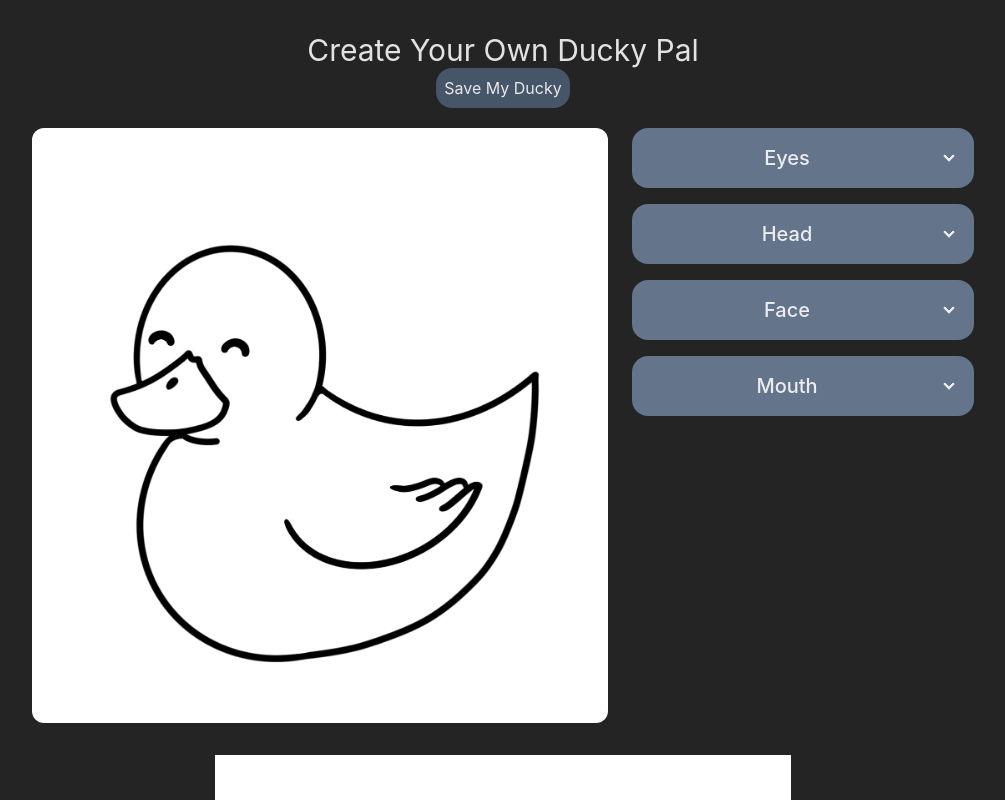
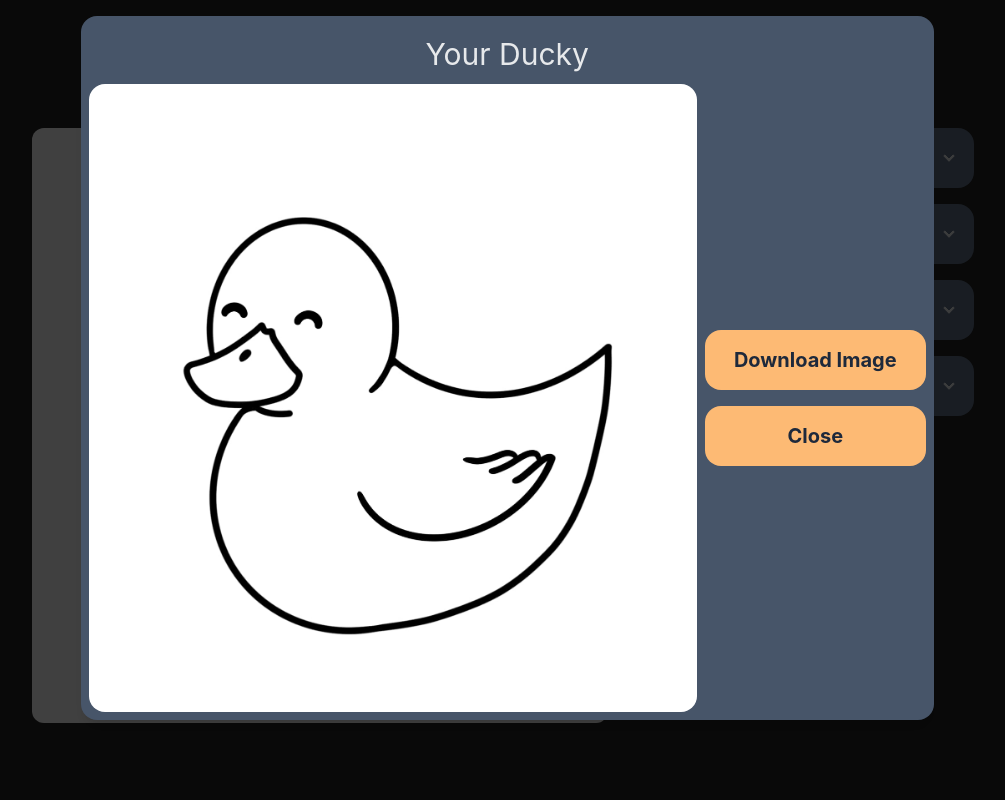
Before and after one commit to lakotelman/duckies, a React (Vite) app: page / in a window 1280 px wide. Both pictures are taken after a click on the button "Save My Ducky". Shown: the top 800 px of the page, without its empty margins (137-1142 px from the left). Built offline with nearby package versions, Linux system fonts and the light colour scheme.

Commit message:
export modal

```diff
--- a/index.html
+++ b/index.html
@@ -7,6 +7,7 @@
     <title>Duckie Pal</title>
   </head>
   <body>
+    <div id="overlays"></div>
     <div id="root"></div>
     <script type="module" src="/src/main.jsx"></script>
   </body>
--- a/src/App.jsx
+++ b/src/App.jsx
@@ -1,19 +1,29 @@
 import { useState } from "react";
 import WholeDrawer from "./components/OptionsDrawer/WholeDrawer";
 import WholePreview from "./components/Preview/WholePreview";
-import reactLogo from "./assets/react.svg";
 import "./App.css";
+import ExportDuckie from "./components/UI/ExportDucky";
 import html2canvas from "html2canvas";
 
 function App() {
+  const [exportShown, setExportShown] = useState(false);
+
+  const hideExportHandler = () => {
+    setExportShown(false);
+  };
+
   const downloadDuckieHandler = () => {
-    html2canvas(document.querySelector("#capture")).then((canvas) => {
-      document.body.appendChild(canvas);
+    setExportShown(true);
+    html2canvas(document.querySelector("#capture"), {
+      removeContainer: true,
+    }).then((canvas) => {
+      document.getElementById("duckieExport").appendChild(canvas);
     });
   };
 
   return (
     <>
+      {exportShown && <ExportDuckie hideExportHandler={hideExportHandler} />}
       <div className="mb-5 ">
         <h3 className="text-3xl">Create Your Own Ducky Pal</h3>
         <button
--- a/src/components/Preview/WholePreview.jsx
+++ b/src/components/Preview/WholePreview.jsx
@@ -15,22 +15,22 @@ const WholePreview = (props) => {
       />
       <img
         id="eyes"
-        className=" max-w-xl top-0 absolute z-10 rounded-xl"
+        className=" max-w-xl top-0 absolute z-8 rounded-xl"
         src={ctx.eyes}
       />
       <img
         id="head"
-        className=" max-w-xl top-0 absolute z-10 rounded-xl"
+        className=" max-w-xl top-0 absolute z-8 rounded-xl"
         src={ctx.head}
       />
       <img
         id="face"
-        className=" max-w-xl top-0 absolute z-9 rounded-xl"
+        className=" max-w-xl top-0 absolute z-7 rounded-xl"
         src={ctx.face}
       />
       <img
         id="mouth"
-        className=" max-w-xl top-0 absolute z-10 rounded-xl"
+        className=" max-w-xl top-0 absolute z-8 rounded-xl"
         src={ctx.mouth}
       />
     </div></>
--- /dev/null
+++ b/src/components/UI/ExportDucky.jsx
@@ -0,0 +1,24 @@
+import Modal from "./Modal";
+import styles from "./canvasstyles.module.css";
+
+const ExportDuckie = (props) => {
+  return (
+    <Modal hideExportHandler={props.hideExportHandler}>
+      <h3 className="text-3xl text-center mt-3">Your Ducky</h3>
+      <div className="flex gap-2 mt-3">
+        <div className=" rounded-box bg-white p-4 basis-2/3 place-content-center">
+          <div id="duckieExport"></div>
+        </div>
+        <div className="w-full basis-1/3 flex flex-col justify-center">
+          <button className="bg-orange-300 text-slate-800 text-xl my-2 font-bold p-4 rounded-box w-full hover:bg-orange-200">
+            Download Image
+          </button>
+          <button className="bg-orange-300 text-slate-800 text-xl my-2 font-bold p-4 rounded-box w-full hover:bg-orange-200">
+            Close
+          </button>
+        </div>
+      </div>
+    </Modal>
+  );
+};
+export default ExportDuckie;
--- /dev/null
+++ b/src/components/UI/Modal.jsx
@@ -0,0 +1,36 @@
+import ReactDOM from "react-dom";
+const Backdrop = (props) => {
+  return (
+    <div
+      onClick={props.hideExportHandler}
+      className="fixed top-0 left-0 w-screen h-screen z-10 bg-[rgba(0,0,0,.75)]"
+    ></div>
+  );
+};
+
+const ModalOverlay = (props) => {
+  return (
+    <div className=" p-2 fixed mt-4 left-[17%] w-2/3 bg-slate-600 rounded-2xl shadow-lg z-10">
+      <div className="">{props.children}</div>
+    </div>
+  );
+};
+
+const portalElement = document.getElementById("overlays");
+
+const Modal = (props) => {
+  return (
+    <>
+      {ReactDOM.createPortal(
+        <Backdrop hideExportHandler={props.hideExportHandler} />,
+        portalElement
+      )}
+      {ReactDOM.createPortal(
+        <ModalOverlay>{props.children}</ModalOverlay>,
+        portalElement
+      )}
+    </>
+  );
+};
+
+export default Modal;
--- /dev/null
+++ b/src/components/UI/canvasstyles.module.css
@@ -0,0 +1,6 @@
+canvas{
+margin-right: auto;
+margin-left: auto;
+display: block;
+
+}
```
